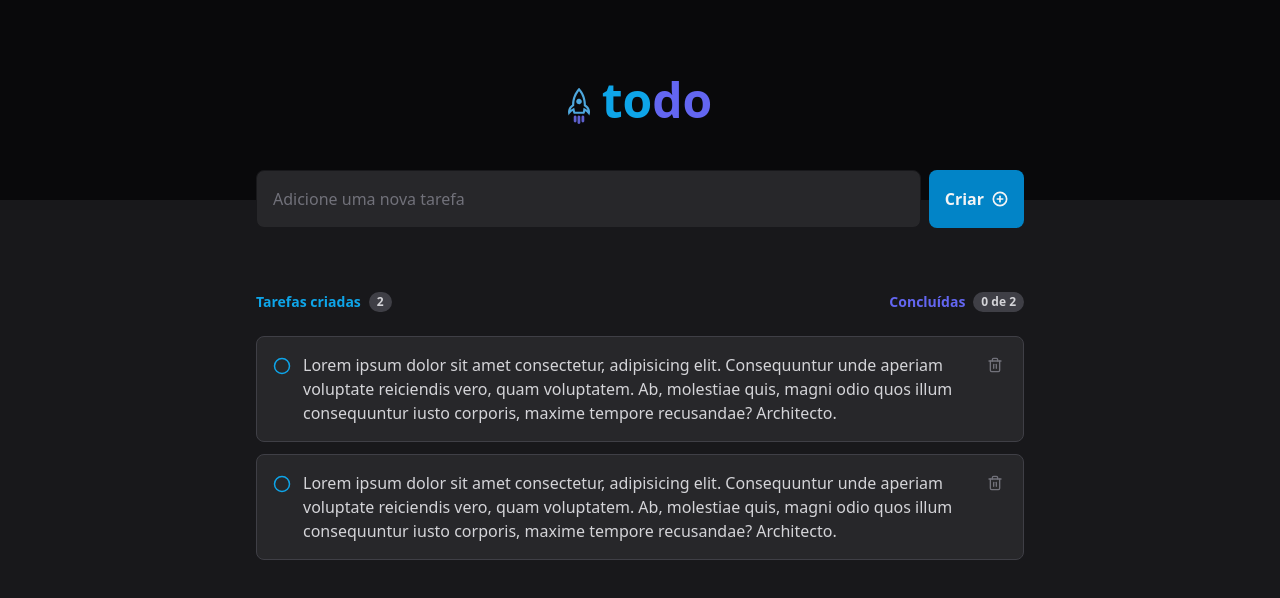
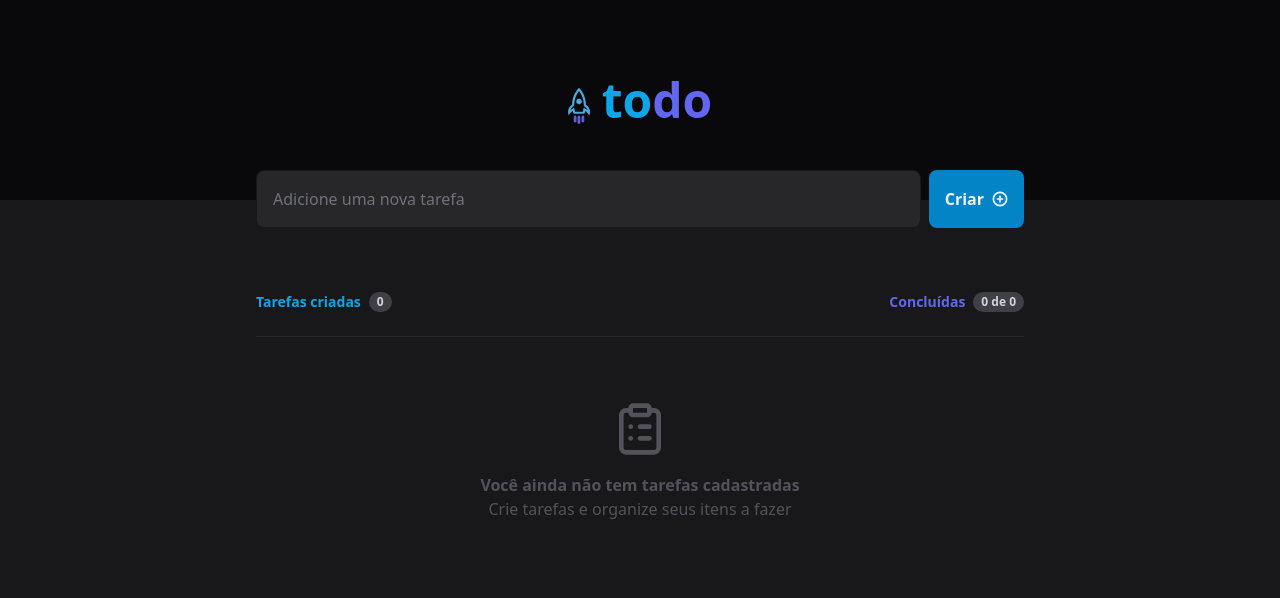
Before and after one commit to vctrhugoop/ignite-react, a React (Vite) app in the folder todo-list/: page / in a window 1280 px wide. Shown: the top 598 px of the page. Built offline with nearby package versions, Linux system fonts and the light colour scheme.

Commit message:
✨ feat: add new tasks

```diff
--- a/todo-list/src/App.tsx
+++ b/todo-list/src/App.tsx
@@ -1,8 +1,24 @@
-import { PlusCircle } from "lucide-react";
+import { ClipboardList, PlusCircle } from "lucide-react";
+import { ChangeEvent, FormEvent, useState } from "react";
 import logoImage from "./assets/rocket.svg";
 import { Tasks } from "./components/Tasks";
 
 export function App() {
+  const [value, setValue] = useState<string>("");
+  const [tasks, setTasks] = useState<string[]>([]);
+
+  function handleTasks(event: ChangeEvent<HTMLInputElement>) {
+    setValue(event.target.value);
+  }
+
+  function handleNewTasks(event: FormEvent) {
+    event.preventDefault();
+
+    setTasks([...tasks, value]);
+  }
+
+  let taskCount = tasks.length;
+
   return (
     <div className="min-h-screen bg-zinc-900">
       <header className="h-[200px] bg-zinc-950">
@@ -14,11 +30,16 @@ export function App() {
         </div>
       </header>
       <main className="mx-auto max-w-3xl">
-        <form className="mt-[-30px] flex w-full gap-2">
+        <form
+          className="mt-[-30px] flex w-full gap-2"
+          onSubmit={handleNewTasks}
+        >
           <label htmlFor="createTask" className="sr-only">
             Adicione uma nova tafera
           </label>
           <input
+            value={value}
+            onChange={handleTasks}
             type="text"
             name="createTask"
             placeholder="Adicione uma nova tarefa"
@@ -36,18 +57,29 @@ export function App() {
           <strong className="flex items-center gap-2 text-sky-500">
             Tarefas criadas
             <span className="rounded-full bg-zinc-700 px-2 py-[2px] text-xs text-zinc-300">
-              2
+              {tasks.length}
             </span>
           </strong>
           <strong className="flex items-center gap-2 text-indigo-500">
             Concluídas
             <span className="rounded-full bg-zinc-700 px-2 py-[2px]  text-xs text-zinc-300">
-              0 de 2
+              {`0 de ${tasks.length}`}
             </span>
           </strong>
         </section>
-        <Tasks />
-        <Tasks />
+        {taskCount > 0 ? (
+          <ul>
+            {tasks.map((task) => (
+              <Tasks key={task} content={task} />
+            ))}
+          </ul>
+        ) : (
+          <div className="flex flex-col items-center justify-center border-t border-zinc-800 py-16 text-zinc-600">
+            <ClipboardList size={56} className="mb-4" />
+            <strong>Você ainda não tem tarefas cadastradas</strong>
+            <span>Crie tarefas e organize seus itens a fazer</span>
+          </div>
+        )}
       </main>
     </div>
   );
--- a/todo-list/src/components/Tasks/index.tsx
+++ b/todo-list/src/components/Tasks/index.tsx
@@ -1,20 +1,19 @@
 import { Circle, Trash2 } from "lucide-react";
 
-export function Tasks() {
+type Tasks = {
+  content: string;
+};
+
+export function Tasks({ content }: Tasks) {
   return (
-    <div className="mb-3 flex items-start gap-3 rounded-lg border border-zinc-700 bg-zinc-800 p-4">
+    <li className="mb-3 flex items-start gap-3 rounded-lg border border-zinc-700 bg-zinc-800 p-4">
       <button className="mt-1  rounded-full text-sky-500 hover:bg-sky-400/10 hover:text-sky-400">
         <Circle size={18} />
       </button>
-      <p className="text-zinc-300">
-        Lorem ipsum dolor sit amet consectetur, adipisicing elit. Consequuntur
-        unde aperiam voluptate reiciendis vero, quam voluptatem. Ab, molestiae
-        quis, magni odio quos illum consequuntur iusto corporis, maxime tempore
-        recusandae? Architecto.
-      </p>
+      <span className="flex-1 text-zinc-300">{content}</span>
       <button className="rounded-md p-1 text-zinc-500 hover:bg-zinc-700 hover:text-red-500">
         <Trash2 size={16} />
       </button>
-    </div>
+    </li>
   );
 }
```
